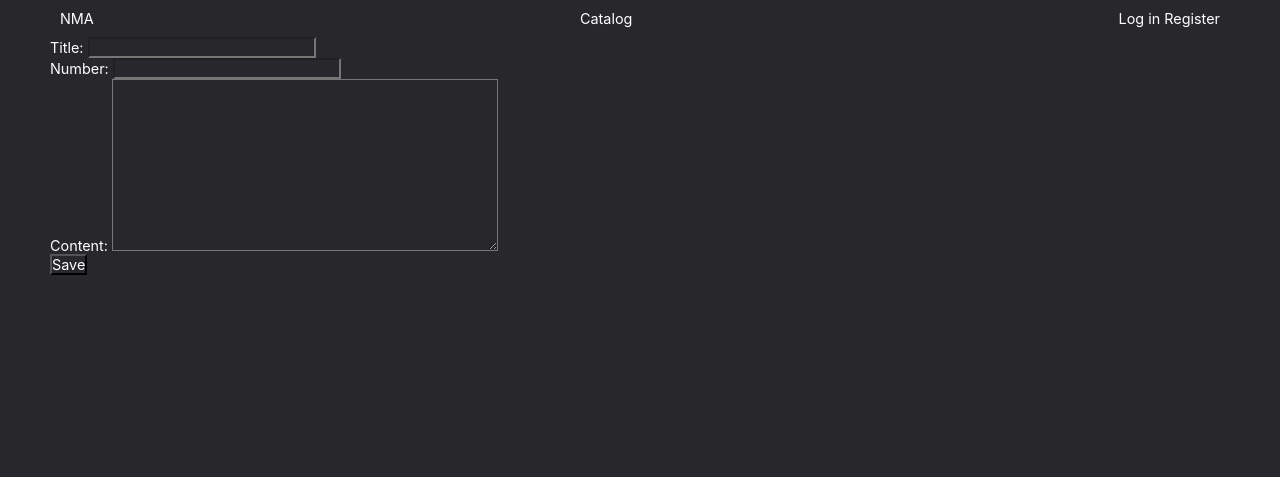
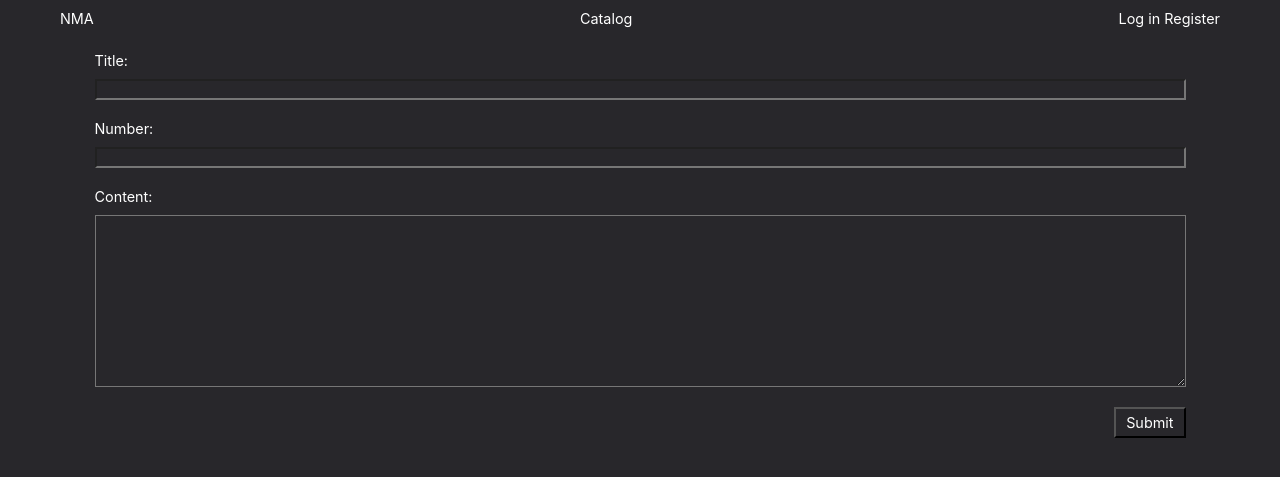
Before and after one commit to developerandrii/nma-novels-website, a Django app: page /catalog/novel/1/add/ in a window 1280 px wide. Shown: the top 477 px of the page. Run offline with Django 5.2, Linux system fonts and the light colour scheme.

Commit message:
Add chapter update page

```diff
--- /dev/null
+++ b/catalog/static/catalog/css/chapter_form.css
@@ -0,0 +1,20 @@
+.chapter-form {
+    display: flex;
+    flex-direction: column;
+    gap: 20px;
+    width: 95%;
+    margin: auto;
+    padding: 15px;
+}
+
+.chapter-form > p {
+    display: flex;
+    flex-direction: column;
+    gap: 10px;
+}
+
+.chapter-form > input[type='submit'] {
+    width: fit-content;
+    align-self: flex-end;;
+    padding: 5px 10px;
+}
--- a/catalog/templates/catalog/chapter_form.html
+++ b/catalog/templates/catalog/chapter_form.html
@@ -1,9 +1,15 @@
 {% extends "core/base.html" %}
 {% load static %}
 
+
+{% block stylesheet %}
+    <link rel="stylesheet" href="{% static 'catalog/css/chapter_form.css' %}">
+{% endblock %}
+
+
 {% block main %}
-    <form method="post">{% csrf_token %}
+    <form class="chapter-form" method="post">{% csrf_token %}
         {{ form.as_p }}
-        <input type="submit" value="Save">
+        <input type="submit" value="Submit">
     </form>
 {% endblock %}
--- a/catalog/urls.py
+++ b/catalog/urls.py
@@ -11,7 +11,9 @@ urlpatterns = [
     path('novel/<slug:public_id>/update/', views.NovelUpdateView.as_view(), name='novel-update'),
     path('novel/<slug:public_id>/delete/', views.NovelDeleteView.as_view(), name='novel-delete'),
     path('novel/<slug:public_id>', views.NovelDetailView.as_view(), name='novel-detail'),
+
+    path('chapter/<slug:public_id>', views.ChapterDetailView.as_view(), name='chapter-detail'),
     path('novel/<slug:public_id>/add/', views.ChapterCreateView.as_view(), name='chapter-add'),
-    path('chapter/<slug:public_id>', views.ChapterDetailView.as_view(), name='chapter-detail'),
+    path('chapter/<slug:public_id>/update/', views.ChapterUpdateView.as_view(), name='chapter-update'),
 
 ]
--- a/catalog/views.py
+++ b/catalog/views.py
@@ -115,5 +115,22 @@ class ChapterCreateView(CreateView):
         return super().form_valid(form)
 
 
+class ChapterUpdateView(UpdateView):
+    model = Chapter
+    template_name = 'catalog/chapter_form.html'
+    slug_url_kwarg = "public_id"
+    slug_field = "public_id"
+    fields = [
+        'title',
+        'number',
+        'content',
+    ]
+
+    def form_valid(self, form):
+        novel = get_object_or_404(Novel, public_id=self.kwargs.get('public_id'))
+        form.instance.novel = novel
+        return super().form_valid(form)
+
+
 class NovelListView(ListView):
     model = Novel
```
